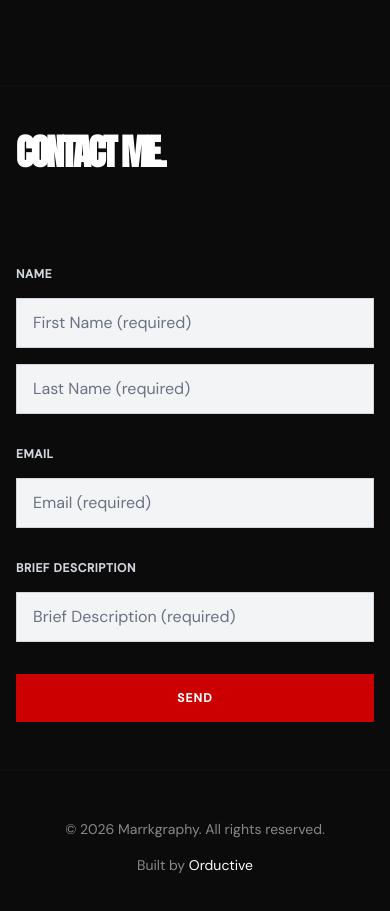
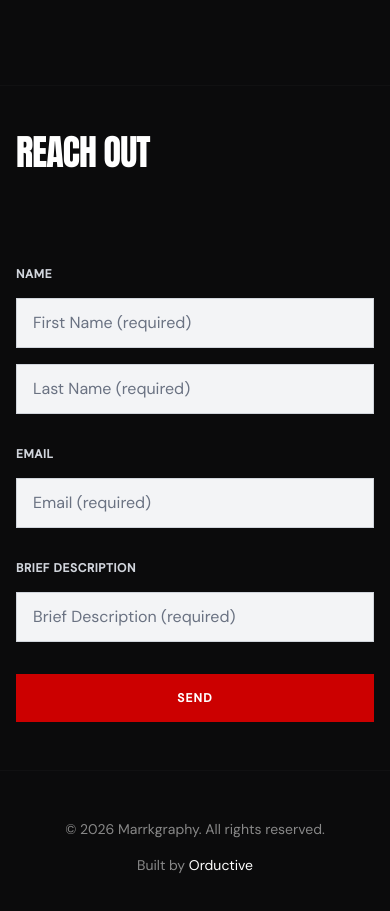
Before and after one commit to Orductive/markgraphy, a React (Vite) app: page / in a window 390 px wide. Shown: the part 6760-7671 px from the top of the page. Built offline with nearby package versions, Linux system fonts and the light colour scheme; a web font is replaced by a local one.

Commit message:
Contact section heading: Reach Out, same typography as Services

```diff
--- a/src/pages/Home.tsx
+++ b/src/pages/Home.tsx
@@ -10,7 +10,6 @@ import Hero from '../components/hero/Hero';
 // =========================================================================
 const SERVICES_HEADING_SIZE = 'text-4xl md:text-7xl lg:text-8xl';
 
-const CONTACT_HEADING_SIZE = 'text-4xl md:text-7xl lg:text-8xl';
 const CONTACT_LABEL_SIZE = 'text-xs';
 const CONTACT_INPUT_SIZE = 'text-base md:text-sm';
 const CONTACT_BUTTON_SIZE = 'text-xs';
@@ -184,7 +183,7 @@ const Home: React.FC = () => {
         <div className="max-w-[1063px] mx-auto px-4 sm:px-6 lg:px-8">
           <div className="grid grid-cols-1 lg:grid-cols-2 gap-16 lg:gap-24 items-start">
             <Reveal>
-              <h2 className={`${CONTACT_HEADING_SIZE} font-semibold tracking-[-2.3px] font-heading uppercase leading-none text-white mb-8`}>CONTACT ME.</h2>
+              <h2 className={`${SERVICES_HEADING_SIZE} font-heading uppercase tracking-tight leading-none text-white mb-8`}>Reach Out</h2>
             </Reveal>
             <Reveal className="w-full">
               <form className="space-y-8 font-body">
```
